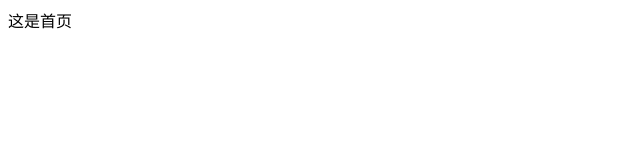
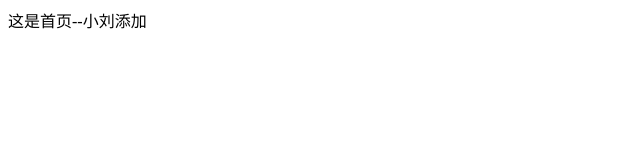
Before and after one commit to xiaomixuanxuan/xa1801, a plain HTML site: page index.html in a window 1280 px wide. Shown: the full height of the page, 0-640 px from the left. Drawn offline with Linux system fonts and the light colour scheme.

Commit message:
小刘更改了index.html

```diff
--- a/index.html
+++ b/index.html
@@ -5,6 +5,6 @@
 	<title>这是首页</title>
 </head>
 <body>
-	这是首页
+	这是首页--小刘添加
 </body>
 </html>
```
